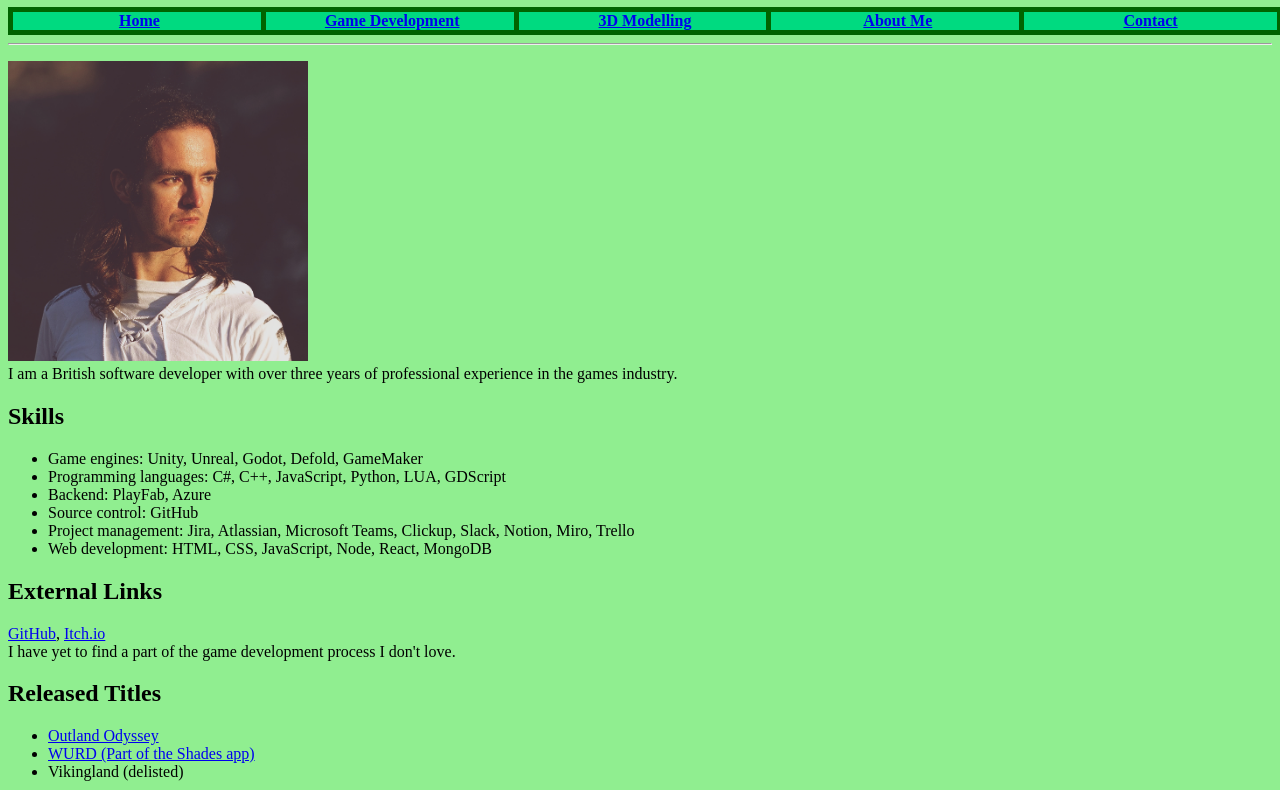
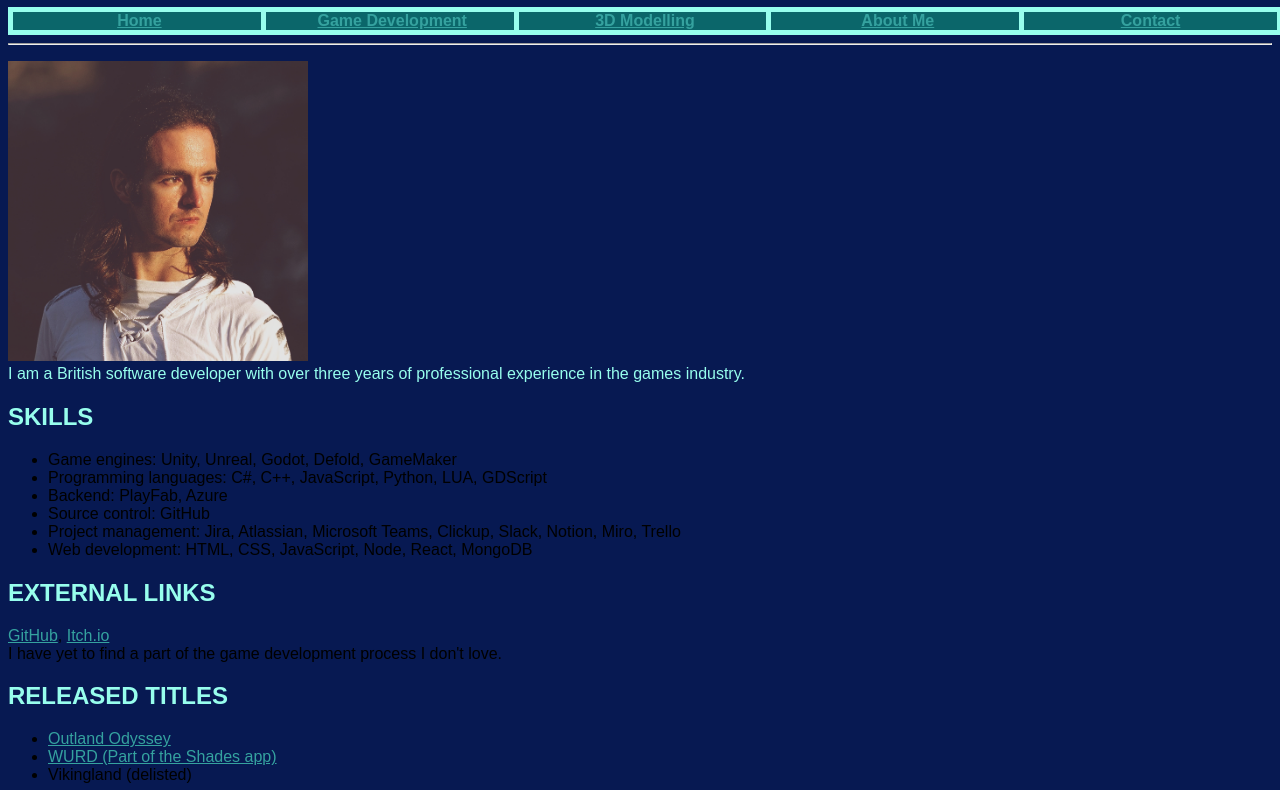
Before and after one commit to Ayrlyn/AlasdairPortfolio, a plain HTML site: page pages/about.html in a window 1280 px wide. Shown: the part 73-863 px from the top of the page. Drawn offline with Linux system fonts and the light colour scheme.

Commit message:
[MOD]Update CSS colours

```diff
--- a/style.css
+++ b/style.css
@@ -1,3 +1,10 @@
+/*
+071952
+0B666A
+35A29F
+97FEED
+*/
+
 ol {
   margin-left: -40px;
   margin-top: -20px;
@@ -5,15 +12,34 @@ ol {
 }
 
 body {
-  background-color: lightgreen;
+  background-color: #071952;
+}
+
+h1, h2, h3, h4, h5, h6{
+  color:#97FEED;
+  font-family: 'Hind',sans-serif;
+  text-transform: uppercase;
+}
+
+html, body, div, span, applet, object, iframe, h1, h2, h3, h4, h5, h6, p, blockquote, pre, a, abbr, acronym, address, big, cite, code, del, dfn, em, font, ins, kbd, q, s, samp, small, strike, strong, sub, sup, tt, var, dl, dt, dd, ol, ul, li, fieldset, form, label, legend, table, caption, tbody, tfoot, thead, tr, th, td{
+  font-family: 'Hind',sans-serif;
+  font-style: inherit;
+}
+
+p{
+  color:#97FEED;
+}
+
+a{
+  color: #35A29F;
 }
 
 .contents {
   width: 100%;
   font-weight: bolder;
   text-align: center;
-  border: 5px solid darkgreen;
-  background-color: #00da80;
+  border: 5px solid #97FEED;
+  background-color: #0B666A;
   display: flex;
   justify-content: center;
   align-items: center;
```
